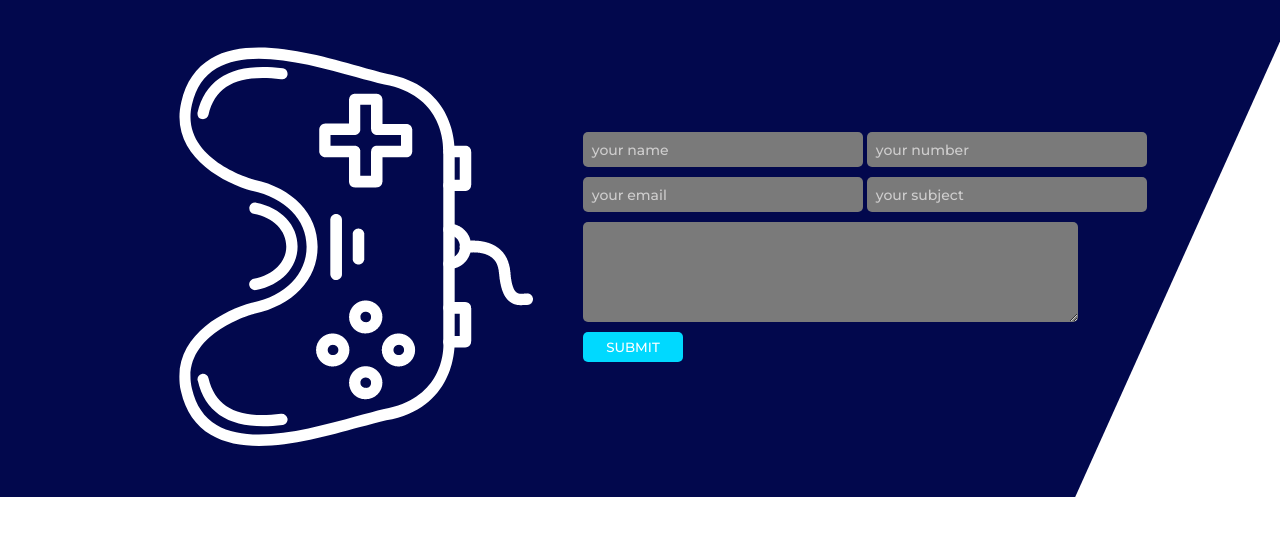
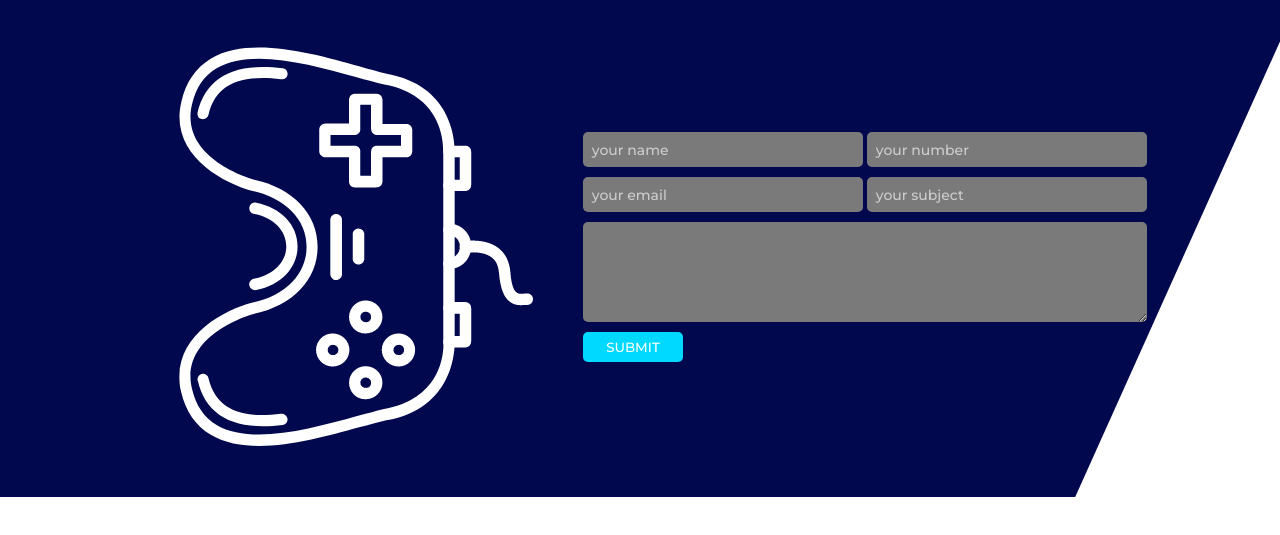
Before and after one commit to Antonio55001A/ForumInvio, a plain HTML site: page index.html in a window 1280 px wide. Shown: the part 183-718 px from the top of the page. Drawn offline with nearby package versions, Linux system fonts and the light colour scheme.

Commit message:
Update textarea
Update

```diff
--- a/style.css
+++ b/style.css
@@ -94,8 +94,7 @@
 }
 
 #text-description{
-    width: 495px;
-    height: 100px;
+
     padding-top: 10px;
     padding-left: 3px;
 }
```
